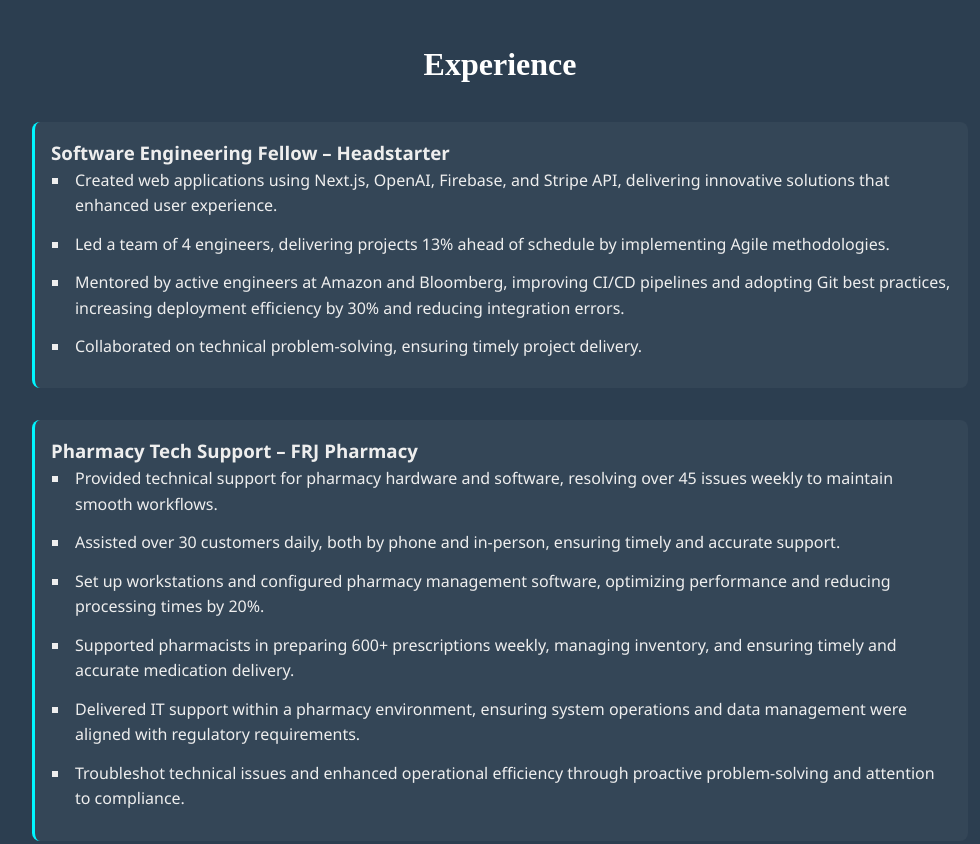
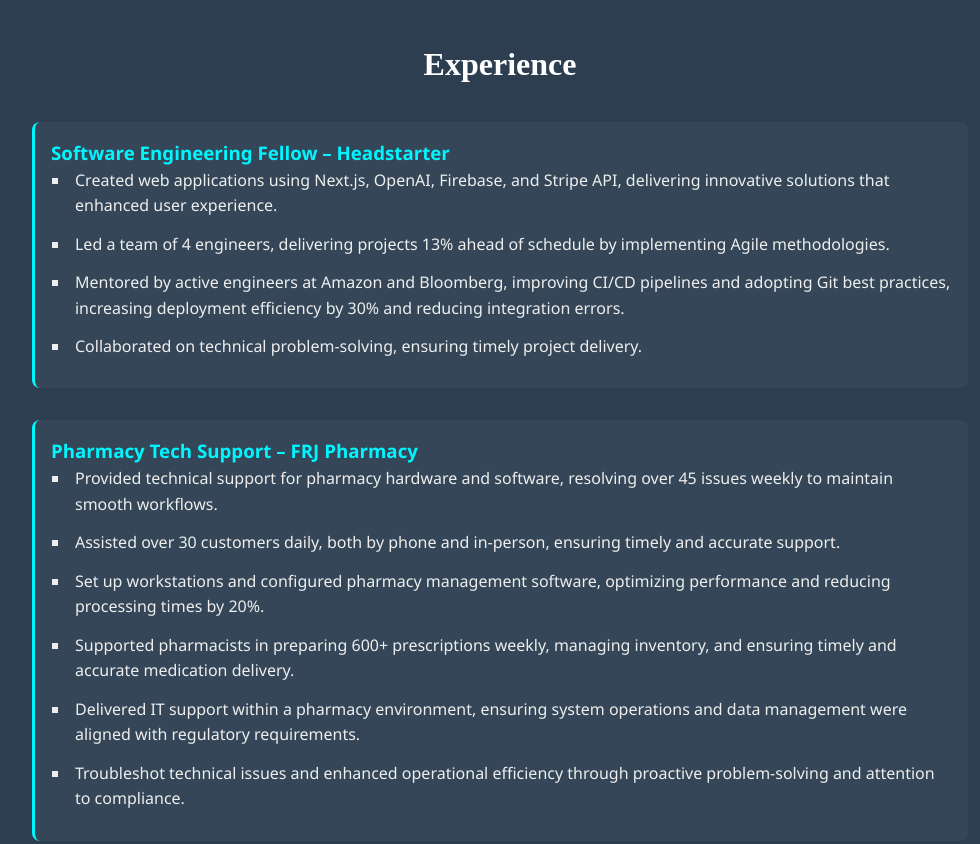
Before and after one commit to Maruf8055/Marufc, a plain HTML site: page index.html in a window 1280 px wide. Shown: the part 1740-2584 px from the top of the page, without its empty margins (140-1120 px from the left). Drawn offline with nearby package versions, Linux system fonts and the light colour scheme.

Commit message:
Update style.css

```diff
--- a/style.css
+++ b/style.css
@@ -158,6 +158,12 @@ h2 {
     margin-bottom: 0.8rem;
     padding-left: 0.3rem;
 }
+
+/* experience - h3 heading color */
+.job h3 {
+    color: #00f6ff; /* Change h3 color to #00f6ff */
+}
+
 
 /* Projects in Experience */
 .projects ul {
```
